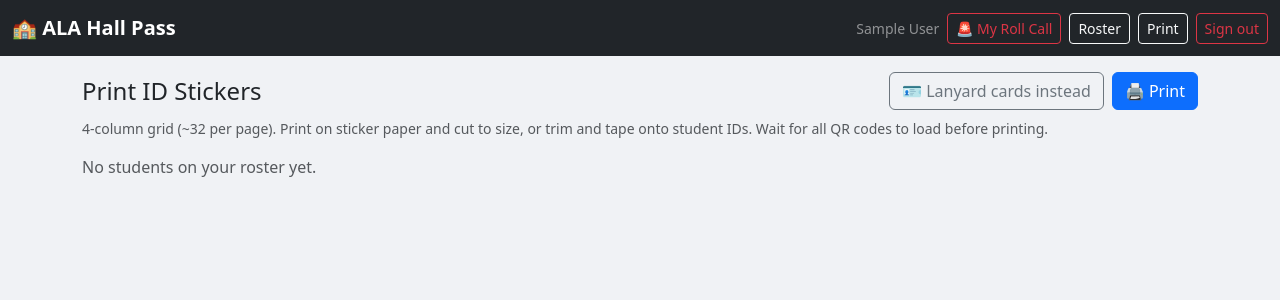
After one commit to THowe-ALA/ala-hallpass, a Flask app: page /print/stickers in a window 1280 px wide. The commit adds this page. Shown: the top 300 px of the page. Run offline with Flask 3, Linux system fonts and the light colour scheme; the visitor is signed in with stand-in values (Sample User, id 1); data that the repository does not hold is empty.

Commit message:
Switch to one QR per student + add ID sticker print view
Print cards now show a single QR per kid (auto-detects in/out on scan)
instead of the IN/OUT fold-pair, so the same QR can live on a student
ID. New /print/stickers route renders a 4-column sticker grid.

Co-Authored-By: Claude Opus 4.7 <noreply@anthropic.com>

```diff
--- a/routes.py
+++ b/routes.py
@@ -672,22 +672,35 @@ def remove_student(student_id):
     return redirect(url_for('main.students'))
 
 
+def _print_roster(period_arg):
+    # Admin with no period filter gets the full-school sheet;
+    # otherwise filter to the current teacher's roster (optionally by period).
+    if current_user.role == 'admin' and not period_arg:
+        return Student.query.order_by(Student.last_name, Student.first_name).all()
+    q = (db.session.query(Student)
+         .join(TeacherStudent, Student.id == TeacherStudent.student_id)
+         .filter(TeacherStudent.teacher_id == current_user.id))
+    q = _apply_period_filter(q, period_arg)
+    return q.order_by(Student.last_name, Student.first_name).all()
+
+
 @main_bp.route('/print')
 @login_required
 def print_cards():
     period_arg = request.args.get('period') or None
-    # Admin with no period filter keeps the full-school card sheet;
-    # otherwise filter to the current teacher's roster (optionally by period).
-    if current_user.role == 'admin' and not period_arg:
-        roster = Student.query.order_by(Student.last_name, Student.first_name).all()
-    else:
-        q = (db.session.query(Student)
-             .join(TeacherStudent, Student.id == TeacherStudent.student_id)
-             .filter(TeacherStudent.teacher_id == current_user.id))
-        q = _apply_period_filter(q, period_arg)
-        roster = q.order_by(Student.last_name, Student.first_name).all()
+    roster   = _print_roster(period_arg)
     base_url = os.environ.get('BASE_URL', request.host_url.rstrip('/'))
     return render_template('print_cards.html', roster=roster, base_url=base_url,
+                           filter_period=period_arg)
+
+
+@main_bp.route('/print/stickers')
+@login_required
+def print_stickers():
+    period_arg = request.args.get('period') or None
+    roster   = _print_roster(period_arg)
+    base_url = os.environ.get('BASE_URL', request.host_url.rstrip('/'))
+    return render_template('print_stickers.html', roster=roster, base_url=base_url,
                            filter_period=period_arg)
 
 
--- /dev/null
+++ b/templates/print_stickers.html
@@ -0,0 +1,60 @@
+{% extends "base.html" %}
+{% block title %}Print ID Stickers — ALA Hall Pass{% endblock %}
+
+{% block content %}
+<style>
+  @media print {
+    @page { size: letter portrait; margin: 0.3in; }
+    nav, .no-print { display: none !important; }
+    .container { max-width: 100%; padding: 0; }
+  }
+  .sticker-grid {
+    display: grid;
+    grid-template-columns: repeat(4, 1fr);
+    gap: 0.12in;
+  }
+  .sticker {
+    border: 1px dashed #bbb;
+    padding: 0.08in 0.05in;
+    display: flex; flex-direction: column;
+    align-items: center; justify-content: center;
+    text-align: center;
+    page-break-inside: avoid; break-inside: avoid;
+  }
+  .sticker-qr   { width: 1.1in; height: 1.1in; display: block; }
+  .sticker-name { font-size: 8pt; font-weight: 700; margin-top: 2px; line-height: 1.15; word-break: break-word; }
+  .sticker-grade{ font-size: 7pt; color: #555; }
+</style>
+
+<div class="d-flex justify-content-between align-items-center mb-2 no-print">
+  <h4 class="mb-0">
+    Print ID Stickers
+    {% if filter_period %}<span class="text-muted fs-6">— {{ filter_period }} only</span>{% endif %}
+  </h4>
+  <div class="d-flex gap-2">
+    <a href="{{ url_for('main.print_cards', period=filter_period) }}" class="btn btn-outline-secondary">🪪 Lanyard cards instead</a>
+    <button class="btn btn-primary" onclick="window.print()">🖨 Print</button>
+  </div>
+</div>
+<p class="text-muted small mb-3 no-print">
+  4-column grid (~32 per page). Print on sticker paper and cut to size, or trim and tape onto student IDs.
+  Wait for all QR codes to load before printing.
+  {% if filter_period %}
+  <a href="{{ url_for('main.print_stickers') }}" class="ms-2">Print full roster instead</a>
+  {% endif %}
+</p>
+
+<div class="sticker-grid">
+{% for s in roster %}
+  {% set scan_url = base_url + '/scan/' + s.token %}
+  {% set qr_src = 'https://api.qrserver.com/v1/create-qr-code/?size=300x300&data=' + scan_url | urlencode %}
+  <div class="sticker">
+    <img class="sticker-qr" src="{{ qr_src }}" alt="Scan QR for {{ s.full_name }}">
+    <div class="sticker-name">{{ s.full_name }}</div>
+    <div class="sticker-grade">Gr {{ s.grade }}</div>
+  </div>
+{% else %}
+  <p class="text-muted">No students on your roster yet.</p>
+{% endfor %}
+</div>
+{% endblock %}
--- a/templates/students.html
+++ b/templates/students.html
@@ -8,6 +8,7 @@
     <a href="{{ url_for('main.add_student') }}"  class="btn btn-sm btn-primary">+ Add Student</a>
     <a href="{{ url_for('main.upload_students') }}" class="btn btn-sm btn-outline-primary">⬆ Upload CSV</a>
     <a href="{{ url_for('main.print_cards', period=active_period) }}" class="btn btn-sm btn-outline-secondary">🖨 Print Cards</a>
+    <a href="{{ url_for('main.print_stickers', period=active_period) }}" class="btn btn-sm btn-outline-secondary">🏷 ID Stickers</a>
   </div>
 </div>
 
```
Also changed, not shown: templates/print_cards.html (+17 -28 lines).
